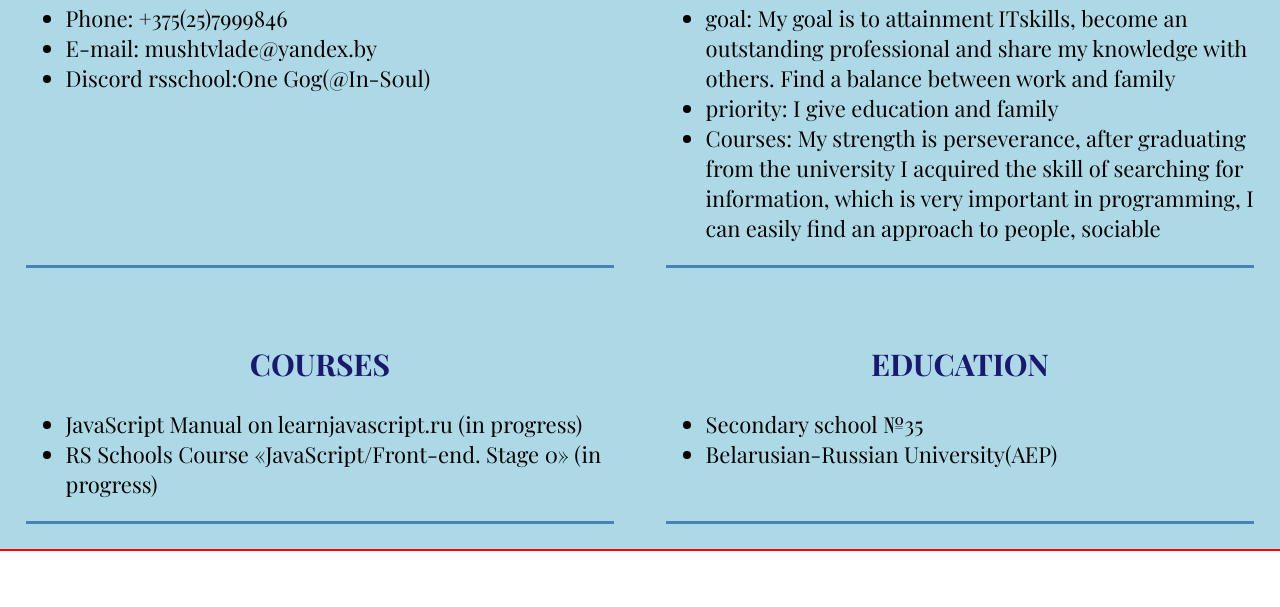
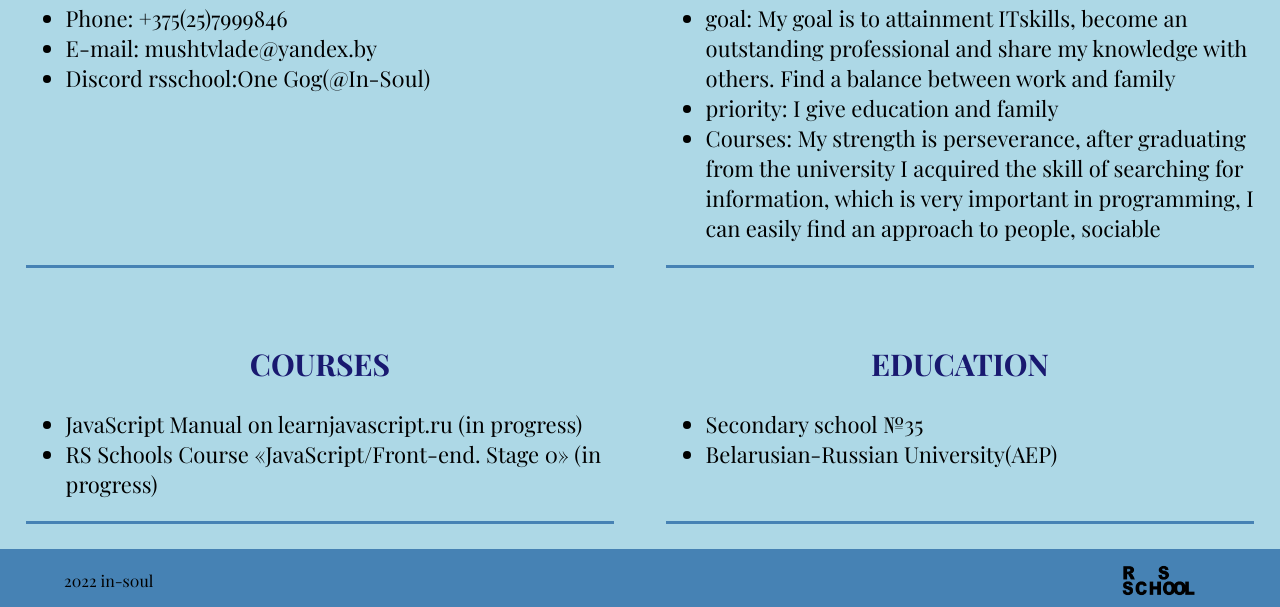
Before and after one commit to In-S0ul/rsschool-cv, a plain HTML site: page index.html in a window 1280 px wide. Shown: the part 532-1139 px from the top of the page. Before the commit the page ends 1083 px from the top, so only its background shows below. Drawn offline with Linux system fonts and the light colour scheme.

Commit message:
doc: create main & foot

```diff
--- a/index.html
+++ b/index.html
@@ -62,7 +62,10 @@
         </div>
     </main>
     <footer class="footer">
-        <div class="container"></div>
+        <div class="container container-footer">
+            <p>2022   in-s0ul</p>
+            <img src="assets/imj/rss.png" alt="image">
+        </div>
     </footer>
 </body>
 </html>
--- a/style.css
+++ b/style.css
@@ -25,7 +25,9 @@ body{
 }
 
 .footer{
-    border: 1px solid red;
+
+    border-top: 5px solid #4682B4;
+    background:#4682B4;
 }
 
 .container{
@@ -99,3 +101,11 @@ body{
     color: #fff;
     border-bottom: 15px solid #4682B4;
 }
+.container-footer{
+    display: flex;
+    justify-content: space-between;
+    padding: 0 5%;
+}
+.container-footer img{
+    width: 10%;
+}
```
Also changed, not shown: assets/imj/rss.png (added).
